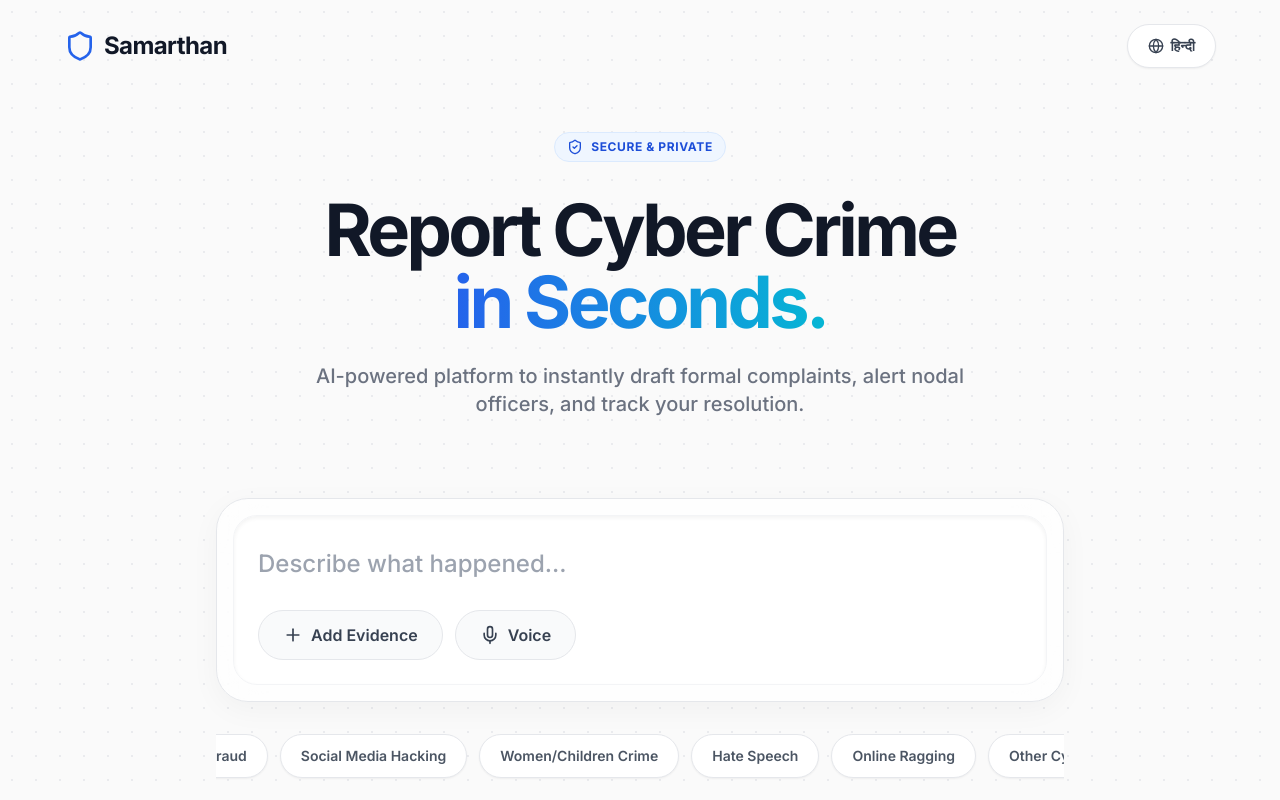
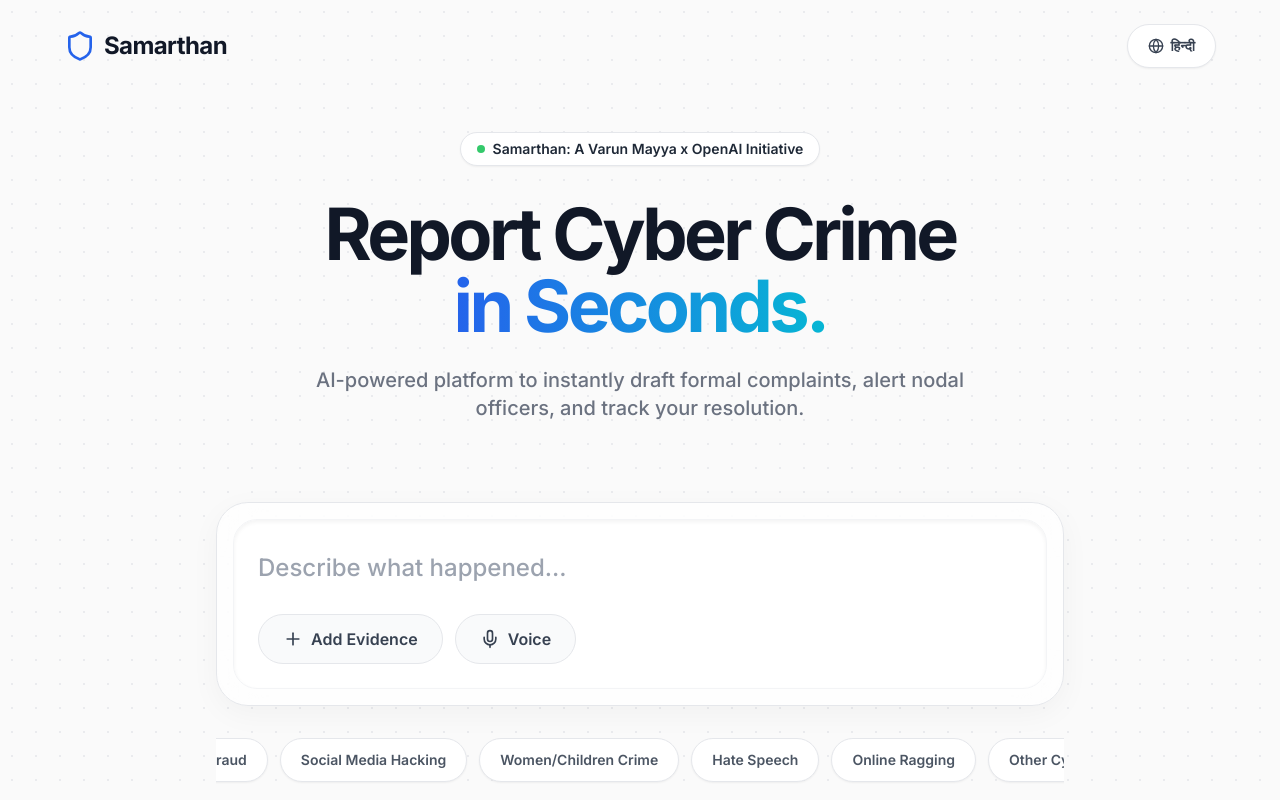
Before and after one commit to amrudhvishal25-ops/samarthan-ai-triage, a Next.js app: page / in a window 1280 px wide. Shown: the top 800 px of the page. Built offline with nearby package versions, Linux system fonts and the light colour scheme.

Commit message:
chore: Update hero badge to Varun Mayya x OpenAI Initiative

```diff
--- a/src/app/page.tsx
+++ b/src/app/page.tsx
@@ -78,9 +78,9 @@
 
       {/* Hero Section */}
       <div className="pt-10 pb-12 px-6 relative z-10 flex flex-col items-center text-center">
-        <div className="inline-flex items-center gap-2 px-3 py-1.5 rounded-full bg-blue-50 border border-blue-100 text-blue-700 text-xs font-bold uppercase tracking-wider mb-8">
-          <ShieldCheck className="w-4 h-4" />
-          {hi ? 'सुरक्षित और निजी' : 'Secure & Private'}
+        <div className="inline-flex items-center gap-2 px-4 py-1.5 rounded-full bg-white border border-gray-200 text-gray-800 text-xs sm:text-sm font-semibold mb-8 shadow-sm">
+          <span className="flex h-2 w-2 rounded-full bg-green-500 animate-pulse"></span>
+          {hi ? 'समर्थन: Varun Mayya x OpenAI की एक पहल' : 'Samarthan: A Varun Mayya x OpenAI Initiative'}
         </div>
 
         <h1 className="text-5xl md:text-7xl font-extrabold text-gray-900 tracking-tighter leading-tight mb-6 max-w-4xl mx-auto">
```
